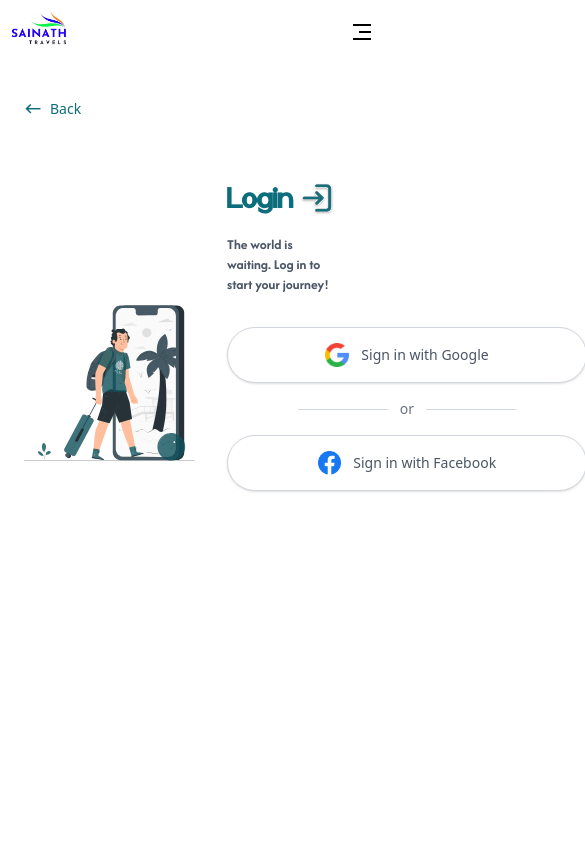
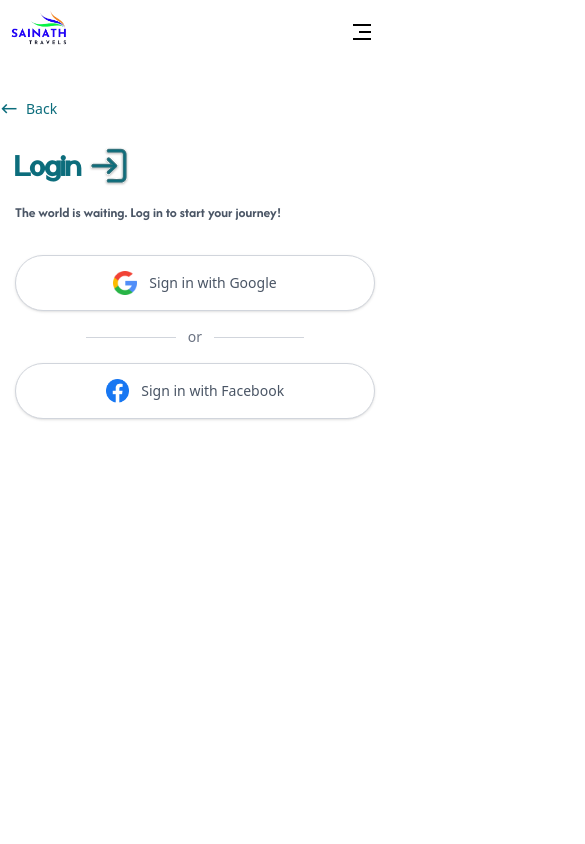
Before and after one commit to AnkeetSah/TechnoClare_Project, a React (Vite) app: page /login in a window 390 px wide. Shown: the top 844 px of the page, 585 px wide, since content can reach past the window. Built offline with nearby package versions, Linux system fonts and the light colour scheme.

Commit message:
made the login page responsive

```diff
--- a/src/pages/Login.jsx
+++ b/src/pages/Login.jsx
@@ -4,12 +4,12 @@
 
 const Login = () => {
   return (
-    <div className="px-6 py-[95px] h-screen ">
+    <div className="lg:px-6 py-[95px] h-screen ">
        <BackLink/>
       <div className="flex w-full  ">
-        <div className="flex  w-full  ">
+        <div className="flex  w-full flex-wrap">
           {/* Left Side: Image */}
-          <div className="lg:w-1/2 w-full">
+          <div className="lg:w-1/2 w-full xs:hidden lg:block">
             <img
               src="../assets/images/pana.svg"
               alt="Login Illustration"
@@ -18,7 +18,7 @@
           </div>
 
           {/* Right Side: Login Form */}
-          <div className="w-1/2  p-8 ">
+          <div className="lg:w-1/2   lg:p-8 xs:mx-auto lg:mx-0 ">
 
             <h1 className="text-3xl lg:text-4xl text-[#0C6D7C] font-semibold mb-4 flex items-center font-RabsurRegular">
               Login
@@ -64,6 +64,7 @@
               />
               Sign in with Facebook
             </button>
+
           </div>
         </div>
       </div>
--- /dev/null
+++ b/src/pages/cabBooking1.jsx
@@ -0,0 +1,11 @@
+import React from 'react'
+
+const cabBooking1 = () => {
+  return (
+    <div>
+      Select the Car
+    </div>
+  )
+}
+
+export default cabBooking1
```
